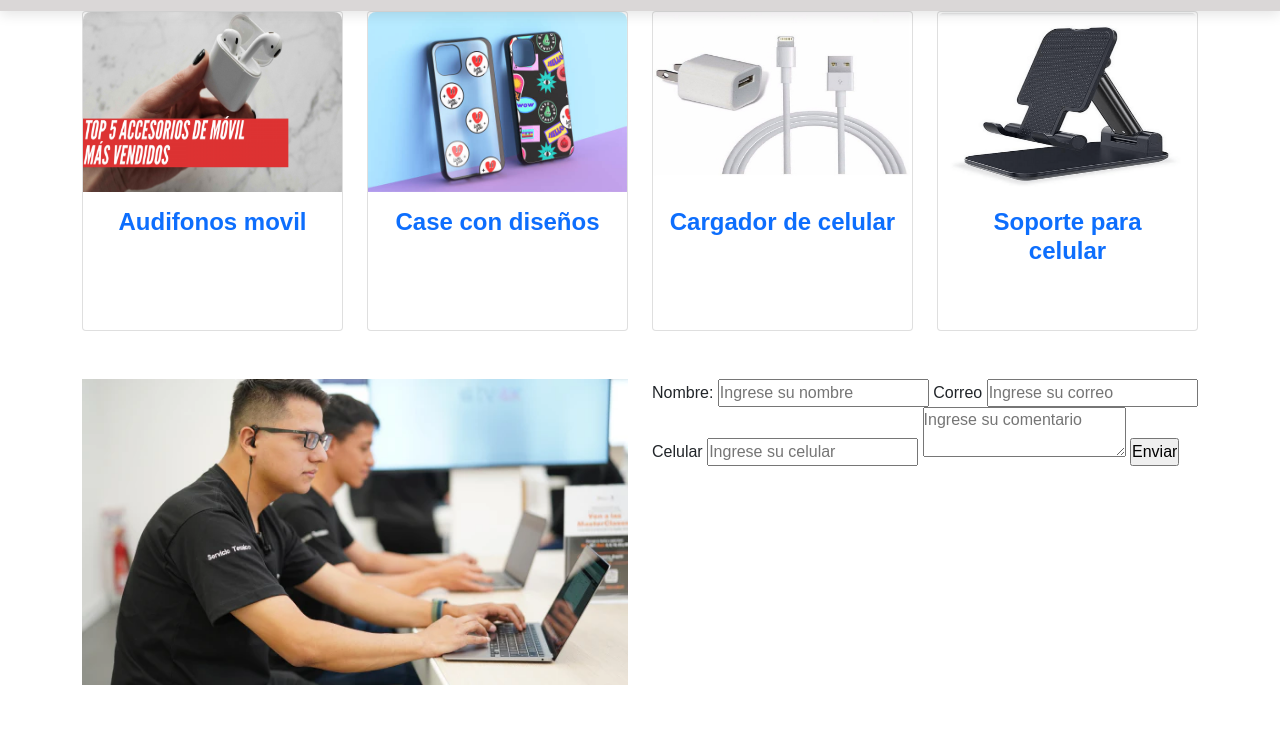
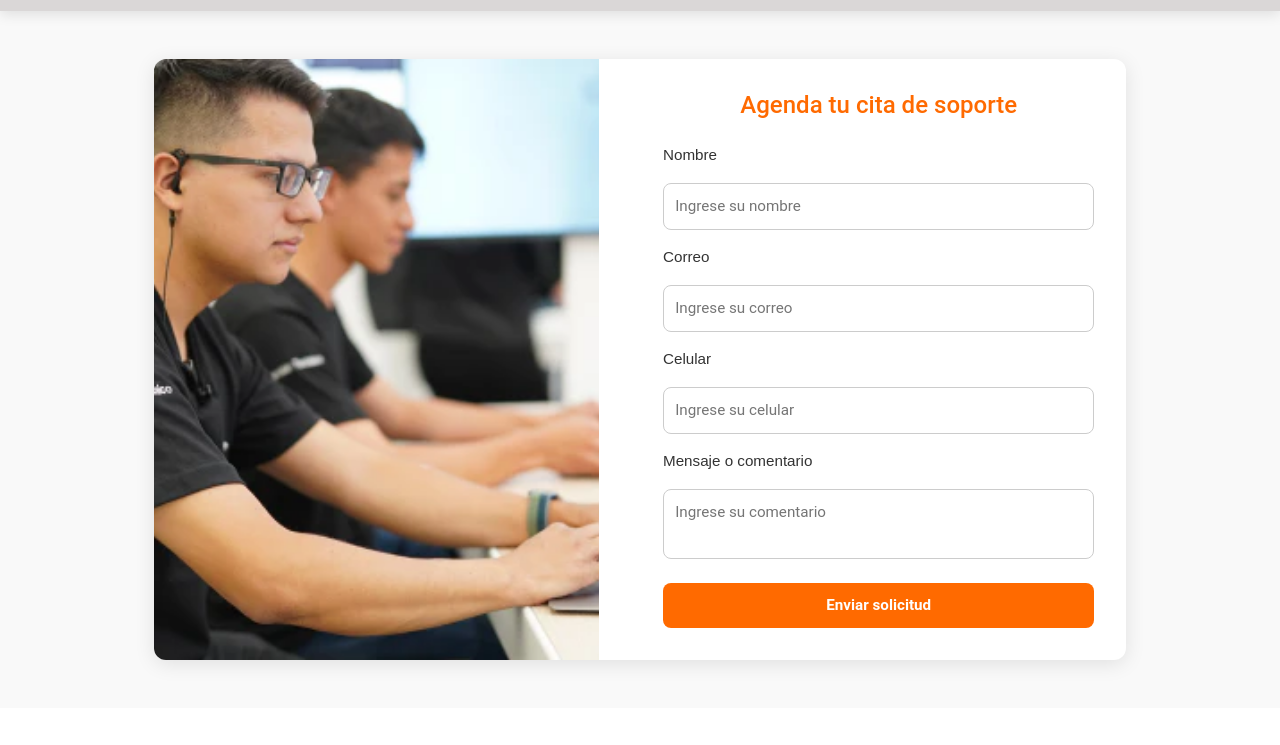
Before and after one commit to quetzal-02/Proyecto-Final-C-1, a plain HTML site: page CONTACTO.html in a window 1280 px wide. Shown: the part 55-800 px from the top of the page. Drawn offline with nearby package versions, Linux system fonts and the light colour scheme.

Commit message:
seccion de contacto

```diff
--- a/CONTACTO.html
+++ b/CONTACTO.html
@@ -26,77 +26,31 @@
     </header>
 
 
-    <article class="card-grid container">
-        <section class="card">
-            <section class="card-img">
-                <a href="#"><img src="imagenes externas/audifono2.png" alt="" class="img-fluid"></a>
-            </section>
-            <section class="card-content">
-                <a href="#">
-                    <h1 class="card-title">Audifonos movil</h1>
-                </a>
-                <a href="#" class="card-info">Conocer más</a>
-            </section>
+    <main class="contacto">
+        <section class="contacto-contenedor">
+            <div class="contacto-imagen">
+                <img src="./imagenes/inicio 2.png" alt="Atención técnica" class="img-contacto">
+            </div>
+
+            <form class="contacto-formulario">
+                <h2>Agenda tu cita de soporte</h2>
+
+                <label for="nombre">Nombre</label>
+                <input type="text" id="nombre" placeholder="Ingrese su nombre" required>
+
+                <label for="correo">Correo</label>
+                <input type="email" id="correo" placeholder="Ingrese su correo" required>
+
+                <label for="telefono">Celular</label>
+                <input type="tel" id="telefono" placeholder="Ingrese su celular" required>
+
+                <label for="mensaje">Mensaje o comentario</label>
+                <textarea id="mensaje" placeholder="Ingrese su comentario" required></textarea>
+
+                <input type="submit" value="Enviar solicitud">
+            </form>
         </section>
-
-        <section class="card">
-            <section class="card-img">
-                <a href="#"><img src="./imagenes externas/case2.jpg" alt="" class="img-fluid"></a>
-            </section>
-            <section class="card-content">
-                <a href="#">
-                    <h1 class="card-title">Case con diseños</h1>
-                </a>
-                <a href="#" class="card-info">Conocer más</a>
-            </section>
-        </section>
-
-        <section class="card">
-            <section class="card-img">
-                <a href="#"><img src="./imagenes externas/cargador.jpeg.jpg" alt="" class="img-fluid"></a>
-            </section>
-            <section class="card-content">
-                <a href="#">
-                    <h1 class="card-title">Cargador de celular</h1>
-                </a>
-                <a href="#" class="card-info">Conocer más</a>
-            </section>
-        </section>
-
-        <section class="card">
-            <section class="card-img">
-                <a href="#"><img src="./imagenes externas/soporte.jpg" alt="" class="img-fluid"></a>
-            </section>
-            <section class="card-content">
-                <a href="#">
-                    <h1 class="card-title">Soporte para celular</h1>
-                </a>
-                <a href="#" class="card-info">Conocer más</a>
-            </section>
-        </section>
-    </article>
-    <br><br>
-    <article class="container">
-        <form>
-            <section class="row">
-                <section class="col-xs-12 col--sm-6 col-md-6">
-                    <img src="./imagenes/inicio 2.png" alt="" class="img-fluid">
-                </section>
-
-                <section class="col-xs-12 col--sm-6 col-md-6">
-                    <label>Nombre:</label>
-                    <input type="text" placeholder="Ingrese su nombre" required>
-                    <label>Correo</label>
-                    <input type="email" placeholder="Ingrese su correo" required>
-                    <label>Celular</label>
-                    <input type="tel" placeholder="Ingrese su celular" required>
-                    <textarea placeholder="Ingrese su comentario"></textarea>
-                    <input type="submit" value="Enviar">
-                </section>
-            </section>
-        </form>
-
-    </article>
+    </main>
 
 
     <footer>
--- a/sty.css
+++ b/sty.css
@@ -406,7 +406,7 @@ RESPONSIVE
 
 
 /* ---------------------------------------------------------
-   SECCIÓN PRINCIPAL
+    SECCIÓN PRINCIPAL
    --------------------------------------------------------- */
 .seccion-centros {
     width: 100%;
@@ -566,17 +566,6 @@ RESPONSIVE
 
 
 
-
-
-
-
-/*-------------------------------------------------------------------------------------------
-------------------------------------CONTACTO-------------------------------------------------------
--------------------------------------------------------------------------------------------*/
-
-
-
-
 /* ?Inicio cards css */
 .card-grid{
     display: grid;
@@ -634,3 +623,109 @@ RESPONSIVE
 }
 
 /* ? Fin cards css */
+
+
+
+
+
+
+/*-------------------------------------------------------------------------------------------
+------------------------------------CONTACTO-------------------------------------------------------
+-------------------------------------------------------------------------------------------*/
+
+
+
+.contacto {
+    display: flex;
+    justify-content: center;
+    align-items: center;
+    padding: 3rem 1rem;
+    background-color: #f9f9f9;
+}
+
+.contacto-contenedor {
+    display: flex;
+    flex-wrap: wrap;
+    gap: 2rem;
+    max-width: 1000px;
+    background: #fff;
+    border-radius: 12px;
+    box-shadow: 0 4px 20px rgba(0, 0, 0, 0.1);
+    overflow: hidden;
+}
+
+.contacto-imagen {
+    flex: 1 1 350px;
+}
+
+.img-contacto {
+    width: 100%;
+    height: 100%;
+    object-fit: cover;
+}
+
+.contacto-formulario {
+    flex: 1 1 400px;
+    padding: 2rem;
+    display: flex;
+    flex-direction: column;
+    gap: 1rem;
+}
+
+.contacto-formulario h2 {
+    font-family: 'Roboto', sans-serif;
+    font-size: 1.5rem;
+    color: #ff6a00;
+    margin-bottom: 0.5rem;
+    text-align: center;
+}
+
+.contacto-formulario label {
+    font-weight: 500;
+    color: #333;
+    font-size: 0.95rem;
+}
+
+.contacto-formulario input,
+.contacto-formulario textarea {
+    width: 100%;
+    padding: 0.7rem;
+    border: 1px solid #ccc;
+    border-radius: 8px;
+    font-family: 'Roboto', sans-serif;
+    font-size: 0.95rem;
+    resize: none;
+}
+
+.contacto-formulario input:focus,
+.contacto-formulario textarea:focus {
+    outline: none;
+    border-color: #ff6a00;
+    box-shadow: 0 0 5px rgba(255, 106, 0, 0.4);
+    transition: 0.2s;
+}
+
+.contacto-formulario input[type="submit"] {
+    background-color: #ff6a00;
+    color: #fff;
+    font-weight: 600;
+    border: none;
+    cursor: pointer;
+    margin-top: 0.5rem;
+    transition: background-color 0.3s;
+}
+
+.contacto-formulario input[type="submit"]:hover {
+    background-color: #e05d00;
+}
+
+/* Responsivp */
+@media (max-width: 768px) {
+    .contacto-contenedor {
+        flex-direction: column;
+    }
+
+    .contacto-formulario {
+        padding: 1.5rem;
+    }
+}
```
